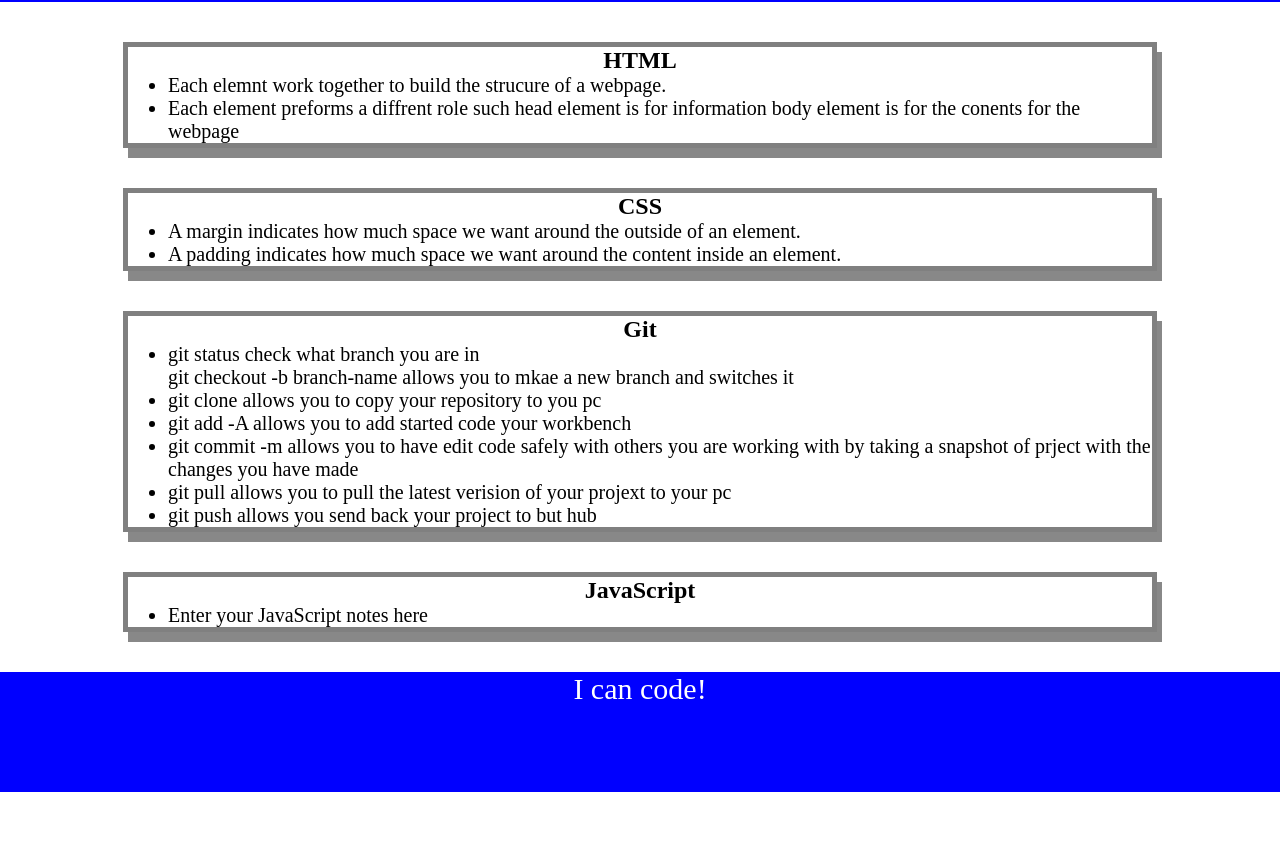
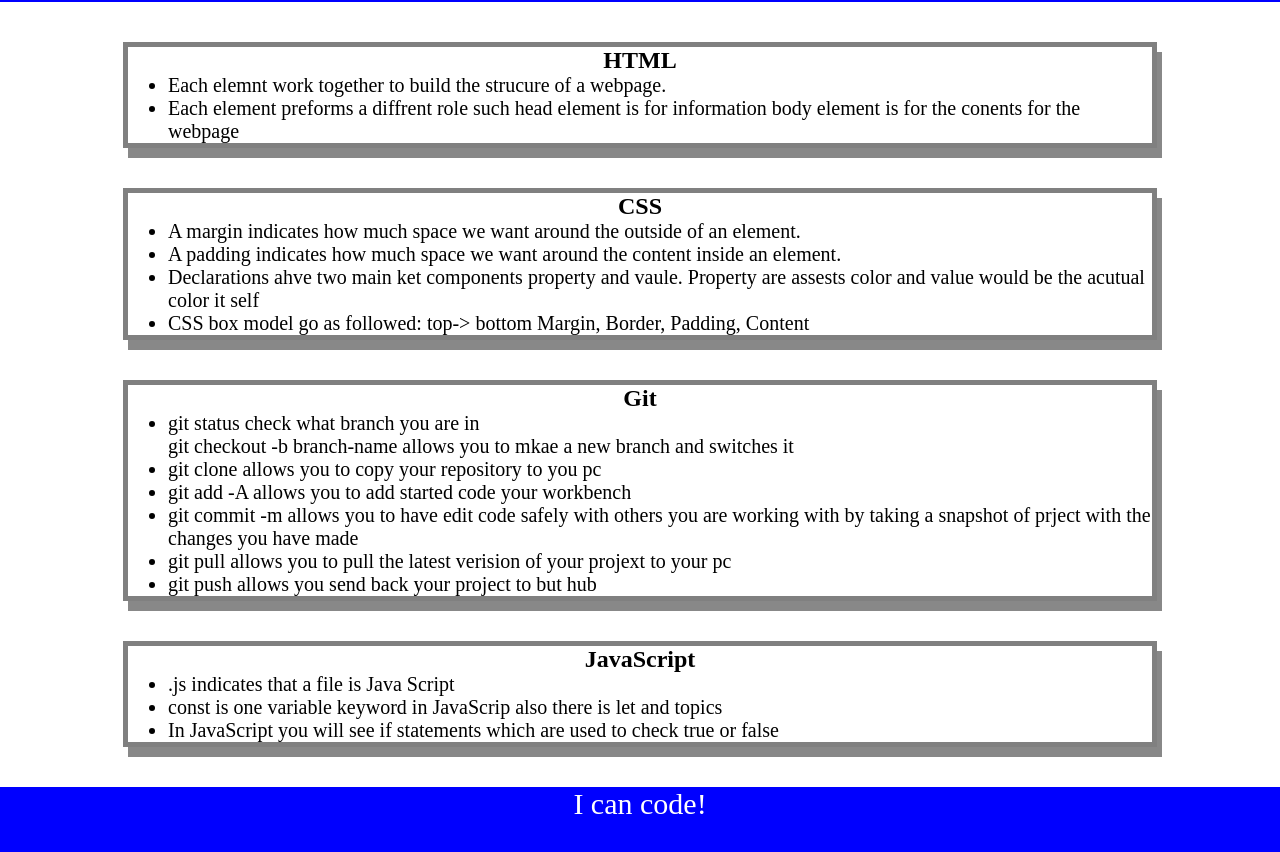
Before and after one commit to pikaisgod/prework-study, a plain HTML site: page index.html in a window 1280 px wide. Shown: the part 118-970 px from the top of the page. Before the commit the page ends 910 px from the top, so only its background shows below. Drawn offline with Linux system fonts and the light colour scheme; files that its build step writes are made by us from their sources.

Commit message:
Update index.html

```diff
--- a/index.html
+++ b/index.html
@@ -4,7 +4,7 @@
     <meta charset="UTF-8" />
     <meta http-equiv="X-UA-Compatible" content="IE=edge" />
     <meta name="viewport" content="width=device-width, initial-scale=1.0" />
-    <link rel="stylesheet" href="./assets/style.css">
+    <link rel="stylesheet" href="./style.css">
     <title>Prework Study Guide</title>
   </head>
   <body>
@@ -27,6 +27,8 @@
         <ul>
           <li>A margin indicates how much space we want around the outside of an element.</li>
           <li>A padding indicates how much space we want around the content inside an element.</li>
+          <li>Declarations  ahve two main ket components property and vaule. Property are assests color and value would be the acutual color it self</li>
+          <li>CSS box model go as followed: top-> bottom Margin, Border, Padding, Content</li>
         </ul>
       </section>
 
@@ -48,7 +50,11 @@
       <section class="card" id="javascript-section">
         <h2>JavaScript</h2>
         <ul>
-          <li>Enter your JavaScript notes here</li>
+          <li>.js indicates that a file is Java Script</li>
+          <li>const is one variable keyword in JavaScrip also there is let and topics</li>
+          <li>In JavaScript you will see if statements which are used to check true or false</li>
+
+
         </ul>
       </section>
     </main>
@@ -56,6 +62,6 @@
     <footer>
       <p>I can code!</p>
     </footer>
-    <script src="./assets/script.js"></script>
+    <script src="./script.js"></script>
   </body>
 </html>
```
